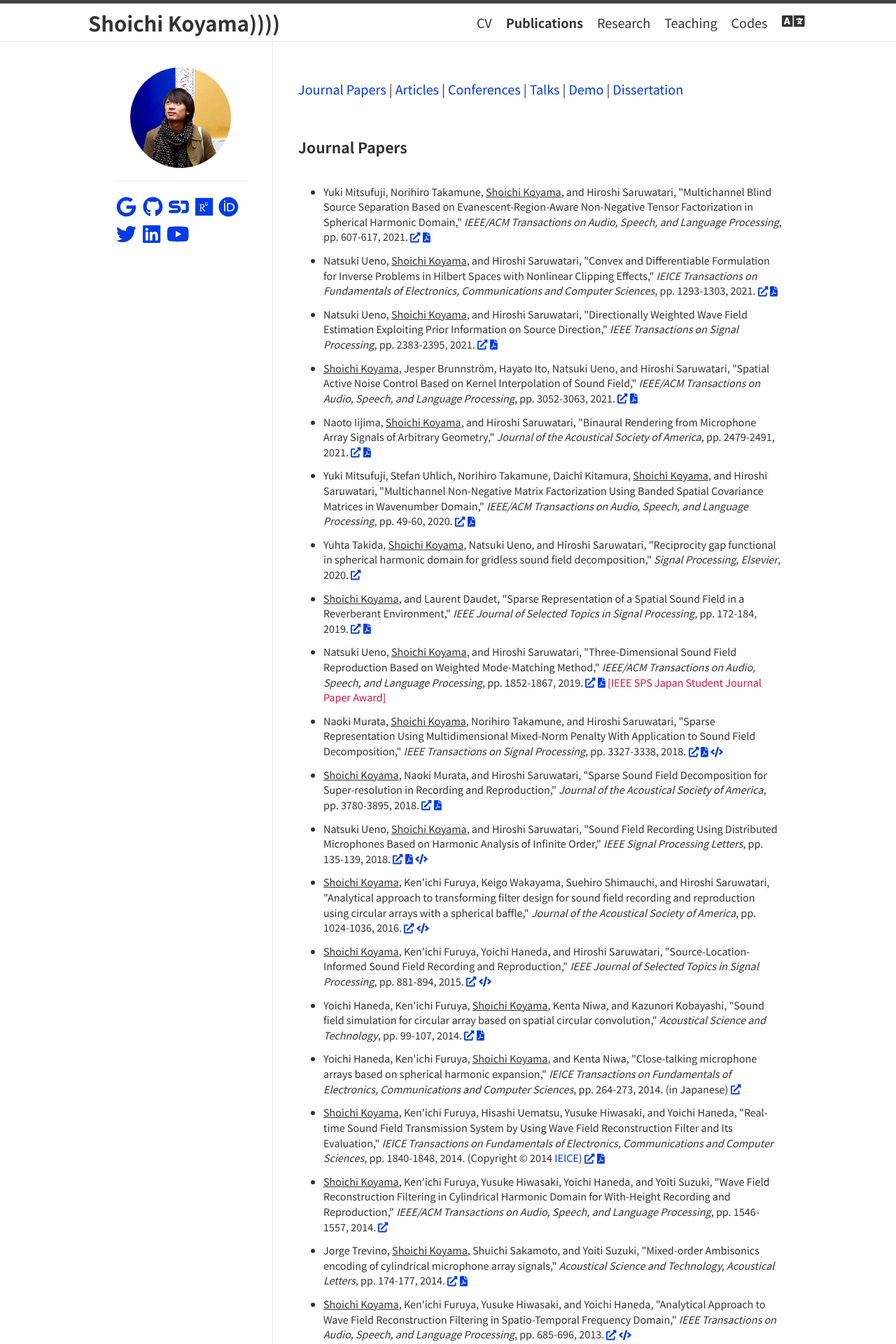
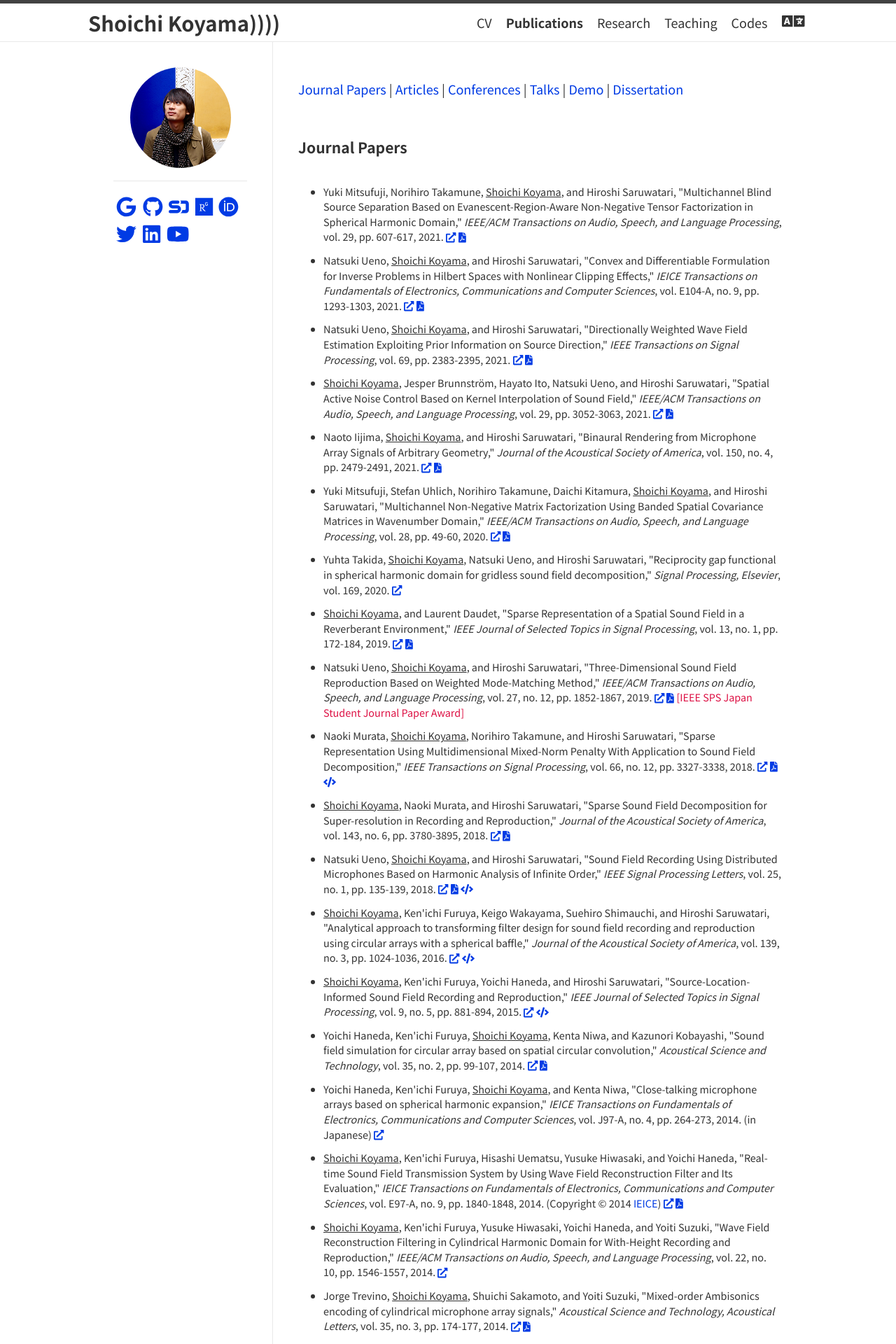
Before and after one commit to sh01k/sh01k.github.io, a Jekyll site: the page built from docs/publications.md, in a window 1280 px wide. Shown: the top 1920 px of the page at 70% size. Built offline with Jekyll 4.4.1, drawn with Linux system fonts in a browser that asks for light colours; nearby versions of some CDN libraries; some of the changed text lies outside the part shown.

Commit message:
modified pubs

```diff
--- a/docs/publications.md
+++ b/docs/publications.md
@@ -53,6 +53,8 @@ lang: en
         <span class="if booktitle">in <em><span class="booktitle"></span></em>, </span>
         <span class="if howpublished"><em><span class="howpublished"></span></em>, </span>
         <span class="if school"><em><span class="school"></span></em>, </span>
+        <span class="if volume">vol. <span class="volume"></span>, </span>
+        <span class="if number">no. <span class="number"></span>, </span>
         <span class="if pages">pp. <span class="pages"></span>, </span>
         <span class="if address"><span class="address"></span>, </span>
         <span class="if month"><span class="month"></span>, </span>
```
Also changed, not shown: docs/ja/publications.md (+2 -0 lines).
